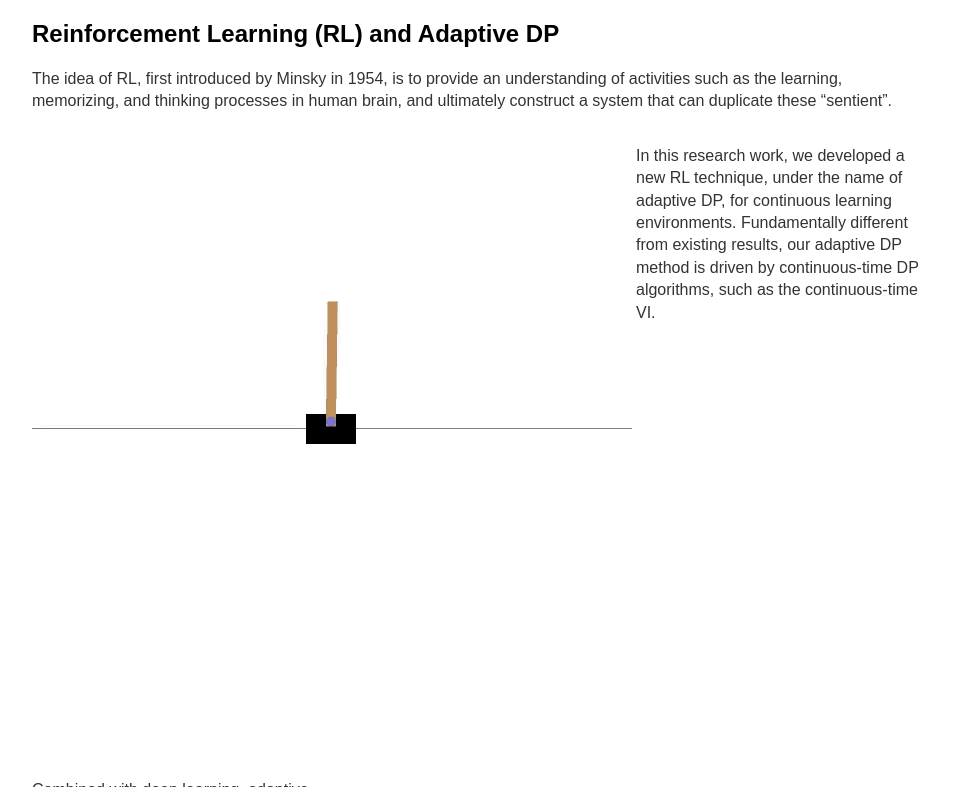
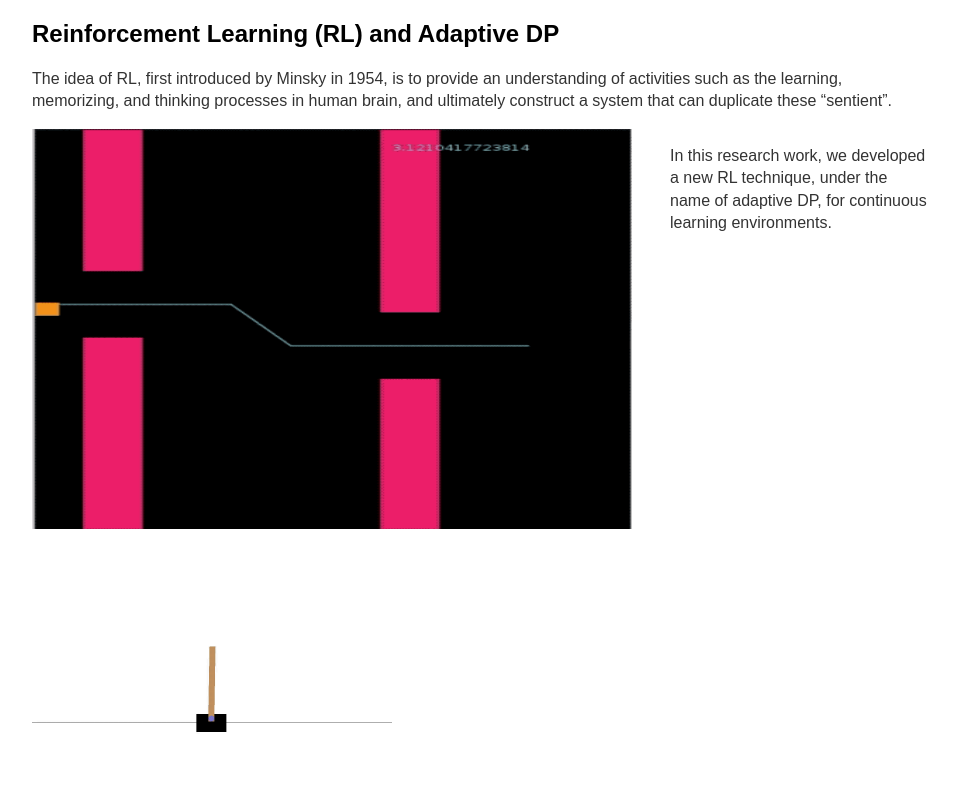
Before and after one commit to tao-bian-nyu/tao-bian-nyu.github.io, a Jekyll site: the page built from research/index.md, in a window 1280 px wide and 900 px high, scrolled down 1251 px, cut to the strip 113-900 px from the top of the window. Shown: the whole strip, without its empty margins (160-1117 px from the left). Built offline with Jekyll 4.4.1, drawn with Linux system fonts in a browser that asks for light colours; formulas are drawn with MathJax 3.

Commit message:
Update topics.html

```diff
--- a/_includes/topics.html
+++ b/_includes/topics.html
@@ -19,7 +19,7 @@ However, despite its popularity, VI is flawed as it is only applicable in discre
 
 </div>
 <div class="three">
-  <img src="../images/PI_algorithm.pdf" alt="Cart Pole via Deep ADP" style="width:360px;height:240px;">
+  <img src="../images/PI_algorithm.pdf" alt="PI algorithm" style="width:360px;height:240px;">
 </div>
 <div class="four">
   <h3> Policy iteration (PI) in continuous-time</h3>
@@ -31,14 +31,17 @@ However, despite its popularity, VI is flawed as it is only applicable in discre
 <p> The idea of RL, first introduced by Minsky in 1954, is to provide an understanding of activities such as the learning, memorizing, and thinking processes in human brain, and ultimately construct a system that can duplicate these “sentient”.</p>
 <div class="wrapper">
 <div class="one">
-<img src="../images/CartPole.gif" alt="PI algorithm" style="width:600px;height:400px;">
+    <img src="../images/ADPGame.gif" alt="FlappyBird via Deep ADP" style="width:600px;height:400px;">
 </div>
 <div class="two">
+<p> In this research work, we developed a new RL technique, under the name of adaptive DP, for continuous learning environments.</p>
+<!--  Fundamentally different from existing results, our adaptive DP method is driven by continuous-time DP algorithms, such as the continuous-time VI. -->
 
-<p> In this research work, we developed a new RL technique, under the name of adaptive DP, for continuous learning environments. Fundamentally different from existing results, our adaptive DP method is driven by continuous-time DP algorithms, such as the continuous-time VI.</p>
+<!--  <p> Combined with deep learning, adaptive DP learns to play the standard Cartpole game provided by <a href="https://gym.openai.com/docs/">OpenAI’s gym</a>.</p> -->
 
 </div>
 <div class="three">
+ <img src="../images/CartPole.gif" alt="CartPole via Deep ADP" style="width:360px;height:240px;">
  </div>
 <div class="four"></div>
  <p> Combined with deep learning, adaptive DP learns to play the standard Cartpole game provided by <a href="https://gym.openai.com/docs/">OpenAI’s gym</a>.</p>
```
